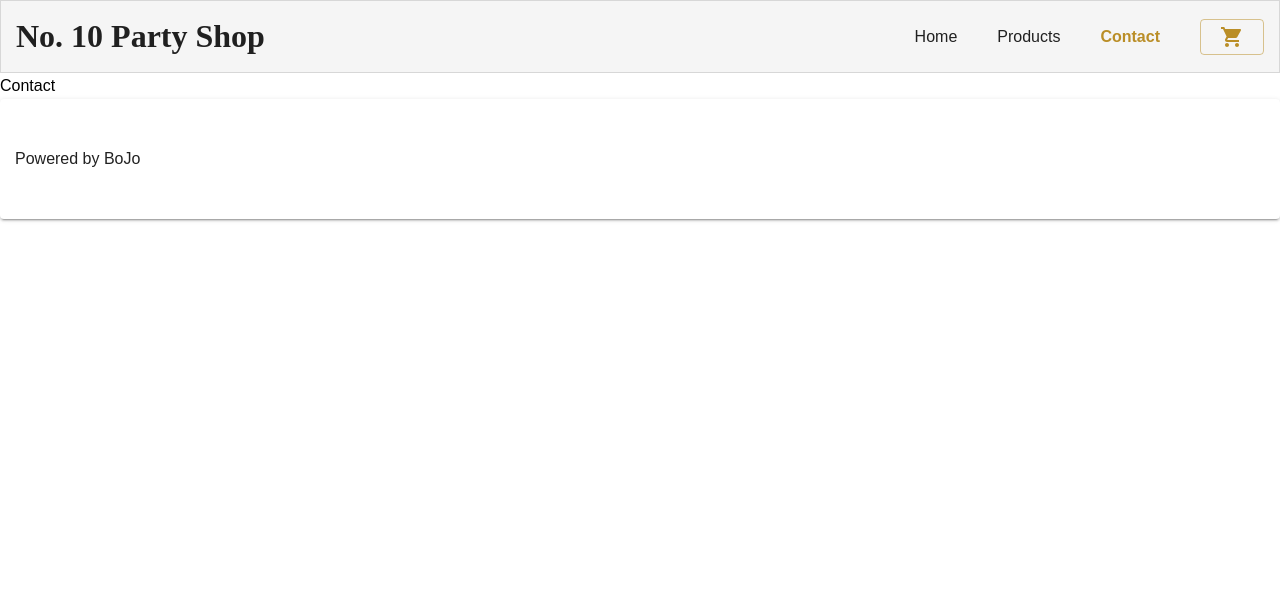
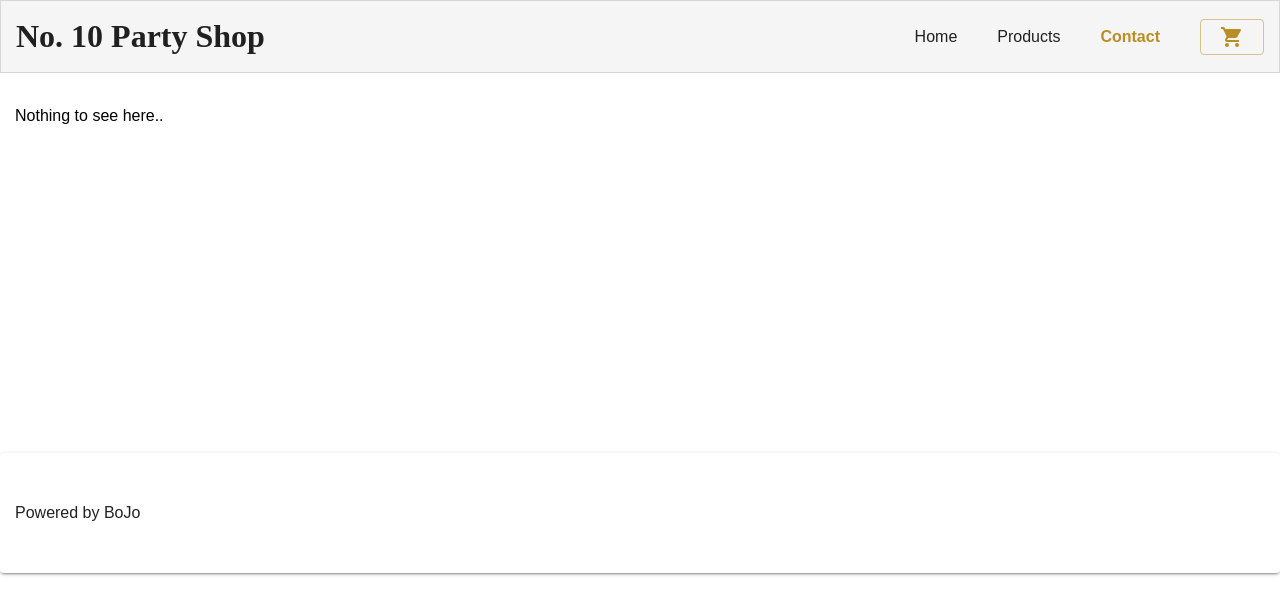
Before and after one commit to seanvarnham/Sample-News-Project, a Next.js app: page /contact in a window 1280 px wide. Shown: the top 614 px of the page. Built offline with nearby package versions, Linux system fonts and the light colour scheme.

Commit message:
Update contact page with nothing to see

```diff
--- /dev/null
+++ b/pages/contact/contact.module.scss
@@ -0,0 +1,3 @@
+.wrapper {
+	min-height: 40vh;
+}
--- a/pages/contact/index.tsx
+++ b/pages/contact/index.tsx
@@ -1,7 +1,22 @@
+import PageHead from "../../components/header/PageHead";
+import classes from "./contact.module.scss";
+
 type Props = {};
 
 const Contact = (props: Props) => {
-	return <div>Contact</div>;
+	return (
+		<>
+			<PageHead title={"Contact | Party Store"} />
+
+			<main>
+				<article className="container p-t-lg p-b-lg">
+					<section
+						className={classes.wrapper}
+					>{`Nothing to see here..`}</section>
+				</article>
+			</main>
+		</>
+	);
 };
 
 export default Contact;
```
